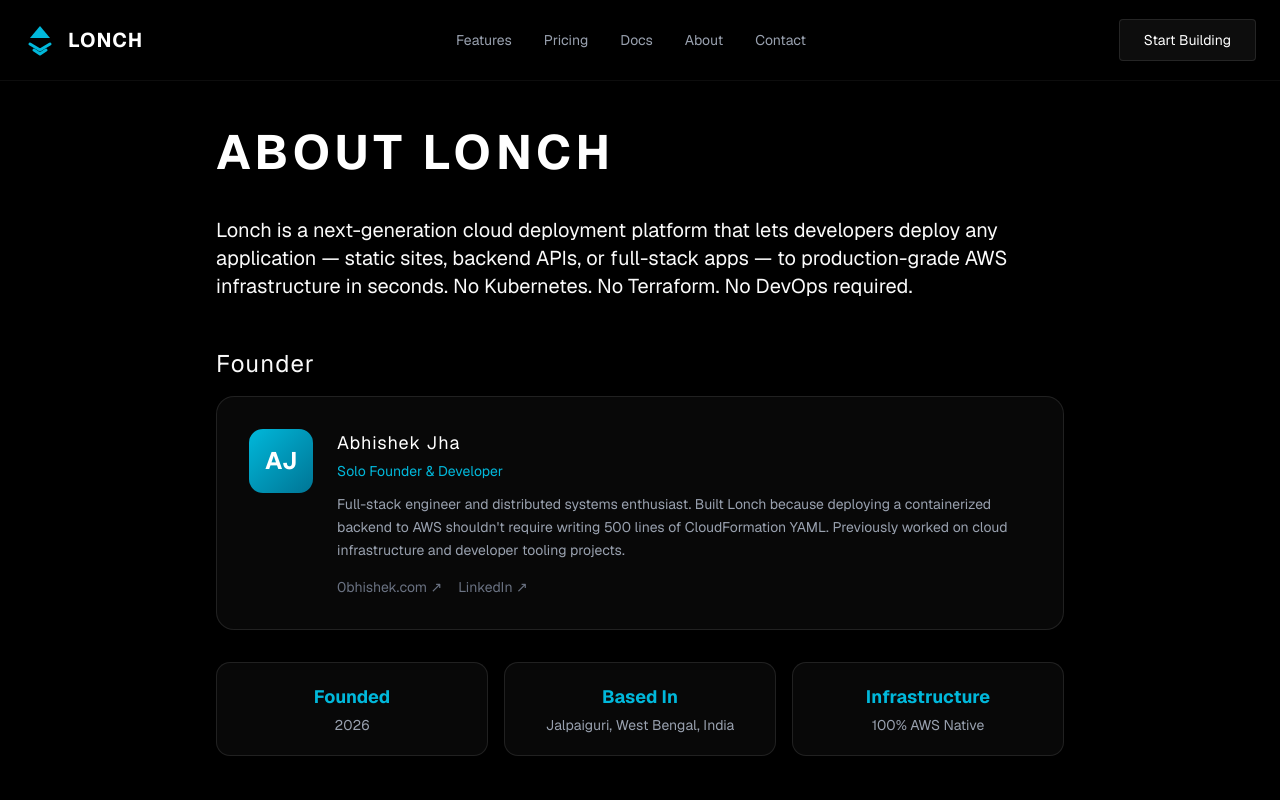
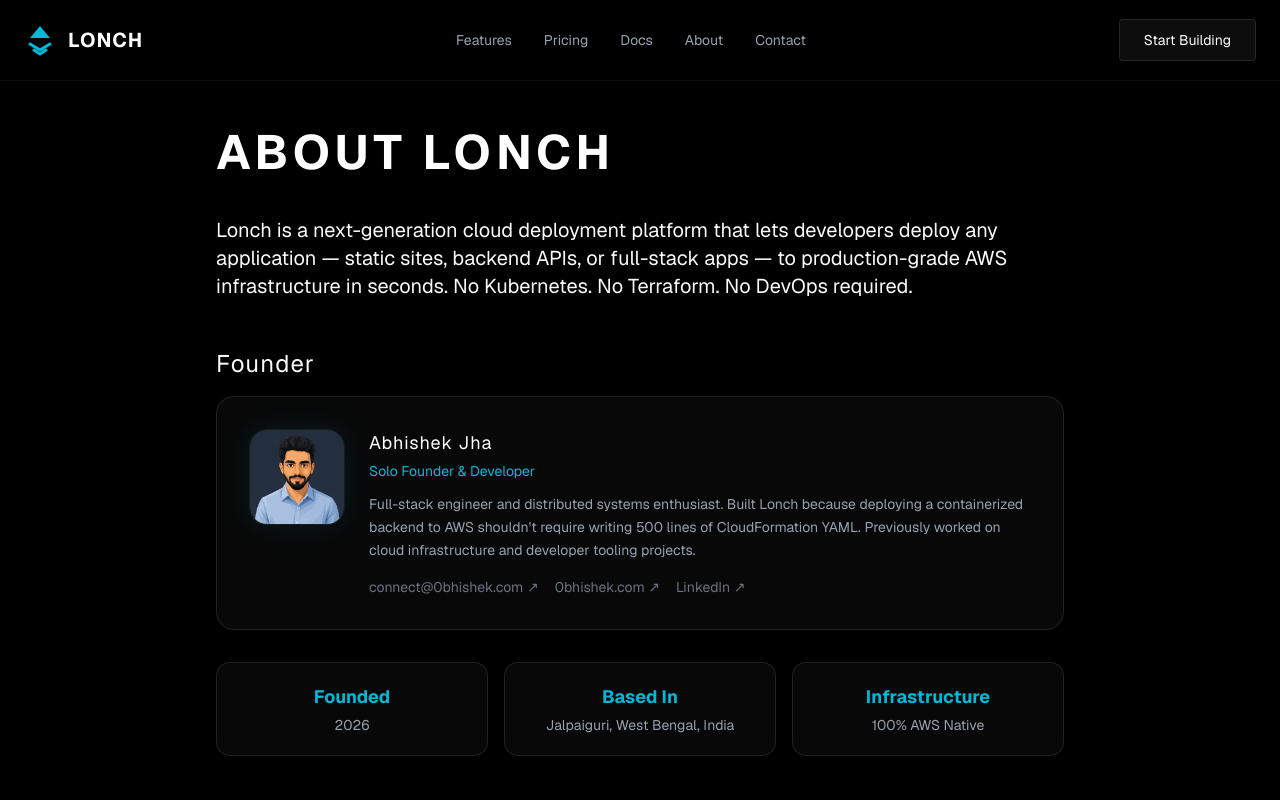
Before and after one commit to iCoderabhishek/Client-Lonch, a Next.js app: page /about in a window 1280 px wide. Shown: the top 800 px of the page. Built offline with nearby package versions, Linux system fonts and the light colour scheme; no server answers.

Commit message:
YAHOO: Lonch is now powered by Google Cloud for startups

```diff
--- a/app/about/page.tsx
+++ b/app/about/page.tsx
@@ -1,5 +1,6 @@
 import React from 'react';
 import Link from 'next/link';
+import Image from 'next/image';
 import type { Metadata } from 'next';
 import { Header } from '@/features/landing-page/header';
 import { Footer } from '@/features/landing-page/footer';
@@ -68,8 +69,14 @@
           <h2 className="text-2xl mt-12 mb-4">Founder</h2>
           <div className="not-prose mb-8">
             <div className="flex flex-col sm:flex-row items-start gap-6 bg-white/[0.03] border border-white/10 rounded-2xl p-6 md:p-8">
-              <div className="flex-shrink-0 w-16 h-16 rounded-xl bg-gradient-to-br from-cyan-500 to-cyan-700 flex items-center justify-center text-white font-heading font-bold text-2xl">
-                AJ
+              <div className="flex-shrink-0 w-20 h-20 sm:w-24 sm:h-24 rounded-2xl overflow-hidden border border-white/10 relative bg-black shadow-[0_0_30px_rgba(34,211,238,0.1)]">
+                <Image
+                  src="/avatar.png"
+                  alt="Abhishek Jha - Founder of Lonch"
+                  fill
+                  sizes="(max-width: 640px) 80px, 96px"
+                  className="object-cover"
+                />
               </div>
               <div>
                 <h3 className="text-white font-heading tracking-wider text-lg mb-1">Abhishek Jha</h3>
@@ -79,7 +86,13 @@
                   a containerized backend to AWS shouldn&apos;t require writing 500 lines of CloudFormation
                   YAML. Previously worked on cloud infrastructure and developer tooling projects.
                 </p>
-                <div className="flex items-center gap-4">
+                <div className="flex flex-wrap items-center gap-4">
+                  <a
+                    href="mailto:connect@0bhishek.com"
+                    className="text-sm font-sans text-gray-500 hover:text-white transition-colors"
+                  >
+                    connect@0bhishek.com ↗
+                  </a>
                   <a
                     href="https://www.0bhishek.com"
                     target="_blank"
--- a/src/features/landing-page/footer.tsx
+++ b/src/features/landing-page/footer.tsx
@@ -1,5 +1,6 @@
 import React from "react";
 import Link from "next/link";
+import Image from "next/image";
 
 const LonchLogo = ({ className }: { className?: string }) => (
   <svg className={className} width="32" height="32" viewBox="0 0 32 32" fill="none" xmlns="http://www.w3.org/2000/svg">
@@ -21,9 +22,35 @@
               <LonchLogo className="w-8 h-8 text-cyan-500 group-hover:text-cyan-400 transition-colors" />
               <span className="font-heading font-bold text-xl tracking-wider text-white">LONCH</span>
             </Link>
-            <p className="text-gray-500 font-sans text-sm leading-relaxed max-w-xs">
+            <p className="text-gray-500 font-sans text-sm leading-relaxed max-w-xs mb-6">
               Empowering developers to harness the full potential of their data with cutting-edge computing solutions.
             </p>
+            {/* Google Cloud Badge */}
+            <div className="flex flex-col gap-4">
+              <a
+                href="https://cloud.google.com/startup"
+                target="_blank"
+                rel="noopener noreferrer"
+                className="inline-flex items-center gap-3 px-4 py-2.5 rounded-xl bg-white/[0.02] border border-white/5 hover:border-white/10 hover:bg-white/[0.04] transition-all w-fit group"
+              >
+                <div className="flex flex-col gap-[2px]">
+                  <div className="flex gap-[2px]">
+                    <span className="w-1.5 h-1.5 rounded-sm bg-[#4285F4]"></span>
+                    <span className="w-1.5 h-1.5 rounded-sm bg-[#EA4335]"></span>
+                  </div>
+                  <div className="flex gap-[2px]">
+                    <span className="w-1.5 h-1.5 rounded-sm bg-[#FBBC05]"></span>
+                    <span className="w-1.5 h-1.5 rounded-sm bg-[#34A853]"></span>
+                  </div>
+                </div>
+                <span className="text-xs font-sans text-gray-400 tracking-wide group-hover:text-gray-300 transition-colors">
+                  Powered by <strong className="text-white font-medium">Google Cloud</strong><br/>
+                  <span className="text-[10px] text-gray-500 uppercase tracking-widest group-hover:text-gray-400 transition-colors">for Startups</span>
+                </span>
+              </a>
+
+
+            </div>
           </div>
 
           {/* Product */}
--- a/src/features/landing-page/hero.tsx
+++ b/src/features/landing-page/hero.tsx
@@ -21,6 +21,30 @@
         <div className="flex flex-col items-start pt-10 relative z-40">
 
           <div className="pl-6 border-l-2 border-white/20 mb-10 py-4 relative z-10">
+            {/* Google Cloud Badge */}
+            <div className="relative inline-block mb-6 group/badge">
+              {/* Moving blurry color glows */}
+              <div className="absolute -inset-1 bg-gradient-to-r from-[#4285F4] via-[#EA4335] to-[#FBBC05] rounded-full blur opacity-40 group-hover/badge:opacity-70 transition duration-1000 animate-pulse"></div>
+              <div className="absolute -inset-1 bg-gradient-to-r from-[#FBBC05] via-[#34A853] to-[#4285F4] rounded-full blur opacity-40 group-hover/badge:opacity-70 transition duration-1000 animate-pulse delay-500" style={{ animationDuration: '3s' }}></div>
+
+              <a
+                href="https://cloud.google.com/startup"
+                target="_blank"
+                rel="noopener noreferrer"
+                className="relative flex items-center gap-2 px-3 py-1.5 rounded-full bg-black/40 border border-white/10 backdrop-blur-xl hover:border-white/20 transition-all"
+              >
+                <div className="flex gap-[2px]">
+                  <span className="w-1.5 h-1.5 rounded-full bg-[#4285F4]"></span>
+                  <span className="w-1.5 h-1.5 rounded-full bg-[#EA4335]"></span>
+                  <span className="w-1.5 h-1.5 rounded-full bg-[#FBBC05]"></span>
+                  <span className="w-1.5 h-1.5 rounded-full bg-[#34A853]"></span>
+                </div>
+                <span className="text-[10px] md:text-xs font-sans text-gray-300 tracking-wider uppercase group-hover/badge:text-white transition-colors">
+                  Powered by <strong className="text-white font-semibold">Google Cloud</strong> for Startups
+                </span>
+              </a>
+            </div>
+
             <p className="text-gray-400 font-sans text-lg mb-2">Welcome to</p>
             <h1 className="text-5xl sm:text-7xl lg:text-[5.5rem] font-heading font-bold text-cyan-500 tracking-widest leading-[1.1] mb-6 uppercase">
               LONCH<br />CLOUD
--- a/src/features/landing-page/social-proof.tsx
+++ b/src/features/landing-page/social-proof.tsx
@@ -141,9 +141,9 @@
         {/* AWS Badge */}
         <div className="flex justify-center mt-16">
           <div className="flex items-center gap-3 bg-white/[0.03] border border-white/10 rounded-full px-6 py-3">
-            <div className="w-2 h-2 rounded-full bg-emerald-500 animate-pulse" />
+            <div className="w-2 h-2 rounded-full bg-cyan-500 animate-pulse" />
             <span className="text-gray-400 font-sans text-sm">
-              Powered by <span className="text-white font-medium">Amazon Web Services</span> — ECS Fargate · S3 · CloudFront · ECR · ACM
+              Deploying directly to <span className="text-white font-medium">Amazon Web Services</span> — ECS Fargate · S3 · CloudFront · ECR · ACM
             </span>
           </div>
         </div>
```
Also changed, not shown: public/avatar.png (added).
